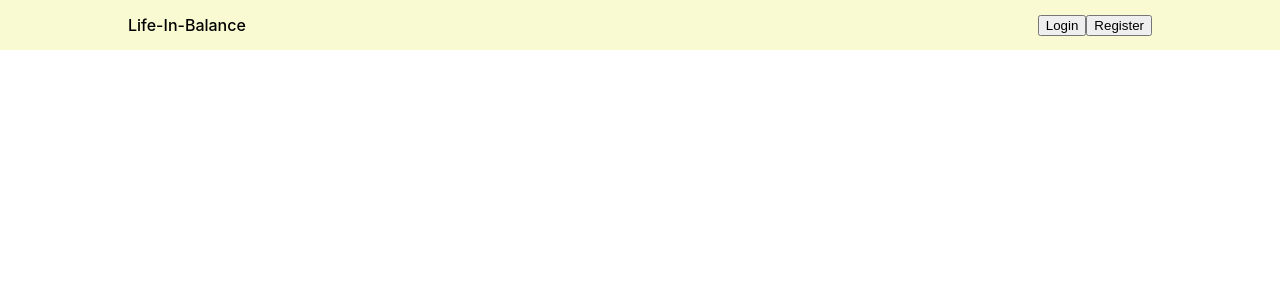
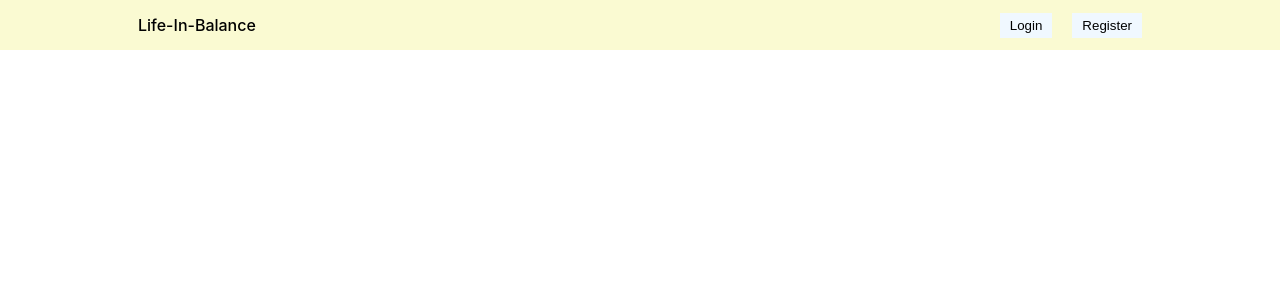
Before and after one commit to AlexBrown4020/life-in-balance-frontend, a React (Create React App) app: page / in a window 1280 px wide. Shown: the top 300 px of the page. Built offline with nearby package versions, Linux system fonts and the light colour scheme.

Commit message:
Feat: apply nav button styling

```diff
--- a/src/components/navbar/navbar.css
+++ b/src/components/navbar/navbar.css
@@ -16,4 +16,13 @@
 
 .logo {
     font-weight:500;
+    margin: 10px;
 }
+
+.navButton {
+    margin: 10px;
+    border: none;
+    padding: 5px 10px;
+    cursor: pointer;
+    background-color: aliceblue;
+}
```
